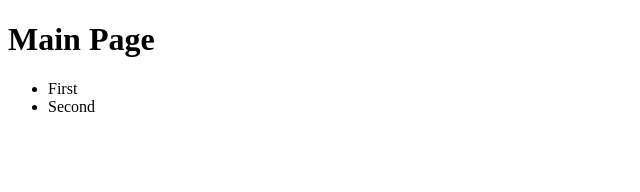
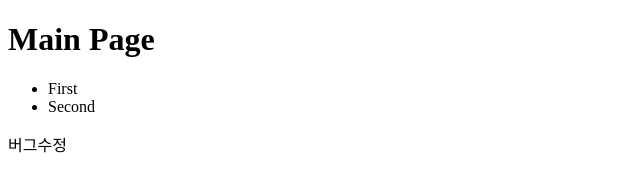
Before and after one commit to ksy4443/MyAppNew, a plain HTML site: page index.html in a window 1280 px wide. Shown: the full height of the page, 0-640 px from the left. Drawn offline with Linux system fonts and the light colour scheme.

Commit message:
버그를 수정함
(cherry picked from commit 1569c6311b29a42262d23288251dd88067a0ae6d)

```diff
--- a/index.html
+++ b/index.html
@@ -12,5 +12,6 @@
         <li>First</li>
         <li>Second</li>
     </ul>
+    <div>버그수정</div>
 </body>
 </html>
```
